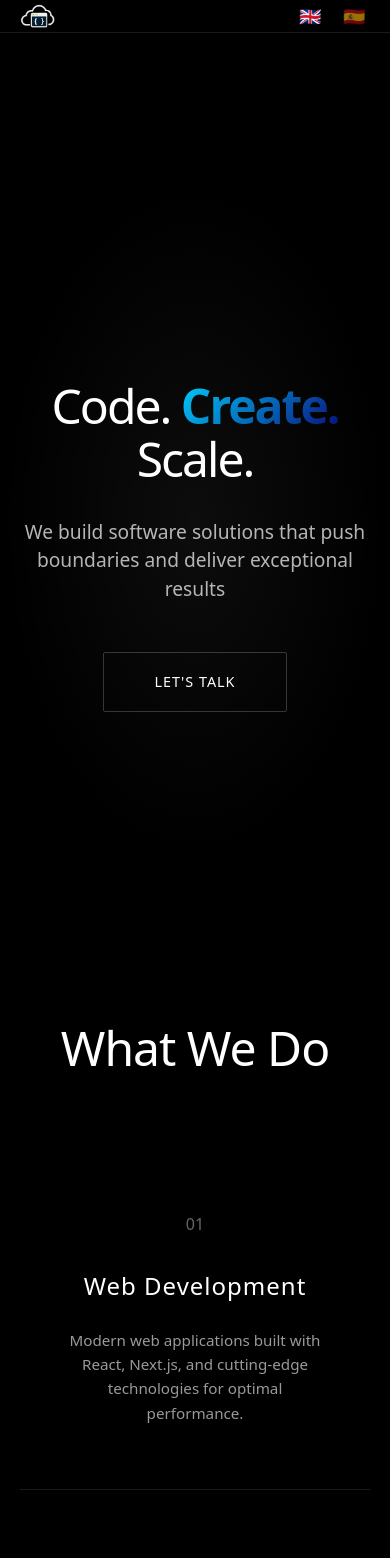
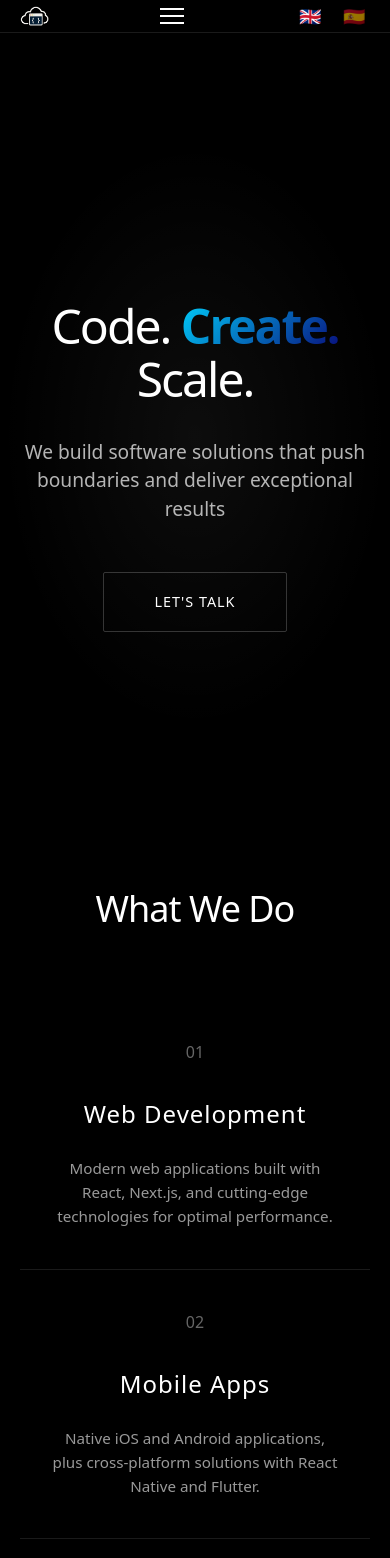
Before and after one commit to nestosoft/nestosoft_web, a React (Vite) app: page / in a window 390 px wide. Shown: the top 1558 px of the page. Built offline with nearby package versions, Linux system fonts and the light colour scheme.

Commit message:
responsive

```diff
--- a/src/components/Layout.tsx
+++ b/src/components/Layout.tsx
@@ -20,7 +20,7 @@ const Layout = ({}) => {
               <LanguageSwitcher />
             </nav>
           </header>
-          <main className='pt-[180px]'>
+          <main className='pt-[140px] md:pt-[180px]'>
             <Outlet />
           </main>
           <footer className='text-white/40 text-center py-12 border-t border-white/10'>
--- a/src/components/Navigation.tsx
+++ b/src/components/Navigation.tsx
@@ -1,14 +1,38 @@
+import { useState } from 'react'
 import { useTranslation } from 'react-i18next'
 
 const Navigation = () => {
     const { t } = useTranslation();
+    const [open, setOpen] = useState(false);
+    const close = () => setOpen(false);
     return (<>
+      <button
+        className="mobile-toggle"
+        aria-label="Open menu"
+        aria-expanded={open}
+        aria-controls="mobile-nav"
+        onClick={() => setOpen(!open)}
+      >
+        <span className="mobile-toggle-bar" />
+        <span className="mobile-toggle-bar" />
+        <span className="mobile-toggle-bar" />
+      </button>
+
       <ul className="nav-links">
         <li><a href="#home">{t('nav.home')}</a></li>
         <li><a href="#services">{t('nav.services')}</a></li>
         <li><a href="#about">{t('nav.about')}</a></li>
         <li><a href="#contact">{t('nav.contact')}</a></li>
       </ul>
+
+      {open && (
+        <ul id="mobile-nav" className="mobile-nav" onClick={close}>
+          <li><a href="#home">{t('nav.home')}</a></li>
+          <li><a href="#services">{t('nav.services')}</a></li>
+          <li><a href="#about">{t('nav.about')}</a></li>
+          <li><a href="#contact">{t('nav.contact')}</a></li>
+        </ul>
+      )}
     </>)
 }
 
--- a/src/index.css
+++ b/src/index.css
@@ -74,6 +74,9 @@ nav { display: flex; justify-content: space-between; align-items: center; paddin
 .nav-links { display: flex; list-style: none; gap: 3rem; }
 .nav-links a { text-decoration: none; color: #fff; font-weight: 300; transition: all 0.3s ease; position: relative; opacity: 0.7; }
 .nav-links a:hover { opacity: 1; }
+.mobile-toggle { display: none; flex-direction: column; gap: 5px; background: transparent; border: 0; padding: 8px; }
+.mobile-toggle-bar { width: 24px; height: 2px; background: #fff; display: block; }
+.mobile-nav { display: none; }
 
 .hero { background: #000; color: #fff; padding: 200px 0 150px; text-align: center; position: relative; overflow: hidden; }
 .hero::before { content: ''; position: absolute; top: 0; left: 0; right: 0; bottom: 0; background: radial-gradient(ellipse at center, rgba(255,255,255,0.05) 0%, transparent 70%); }
@@ -117,6 +120,12 @@ nav { display: flex; justify-content: space-between; align-items: center; paddin
 
 footer { background: #000; color: rgba(255,255,255,0.4); text-align: center; padding: 3rem 0; border-top: 1px solid rgba(255,255,255,0.1); font-weight: 300; font-size: 0.9rem; }
 
+@media (max-width: 1024px) {
+  .hero h1 { font-size: 3.5rem; }
+  nav { padding: 1.25rem 0; }
+  .services-grid { grid-template-columns: repeat(2, 1fr); }
+}
+
 @media (max-width: 768px) {
   .hero h1 { font-size: 3rem; }
   .services-grid { grid-template-columns: 1fr; }
@@ -124,5 +133,14 @@ footer { background: #000; color: rgba(255,255,255,0.4); text-align: center; pad
   .stats { flex-direction: column; gap: 2rem; }
   .contact-info { flex-direction: column; gap: 2rem; }
   .nav-links { display: none; }
+  .mobile-toggle { display: flex; }
+  .mobile-nav { display: flex; position: absolute; top: 72px; right: 20px; left: 20px; flex-direction: column; gap: 1rem; background: rgba(0,0,0,0.95); border: 1px solid rgba(255,255,255,0.1); padding: 1rem 1.25rem; border-radius: 8px; z-index: 1001; }
+  .mobile-nav a { color: #fff; text-decoration: none; opacity: 0.9; }
+  .mobile-nav a:active { opacity: 1; }
+  .code-block { font-size: 0.8rem; }
+  .logo img { height: 20px; }
   .container { padding: 0 20px; }
+  .hero { padding: 160px 0 100px; }
+  .section-title { font-size: 2.25rem; }
+  .service-card { padding: 2.5rem 2rem; }
 }
```
